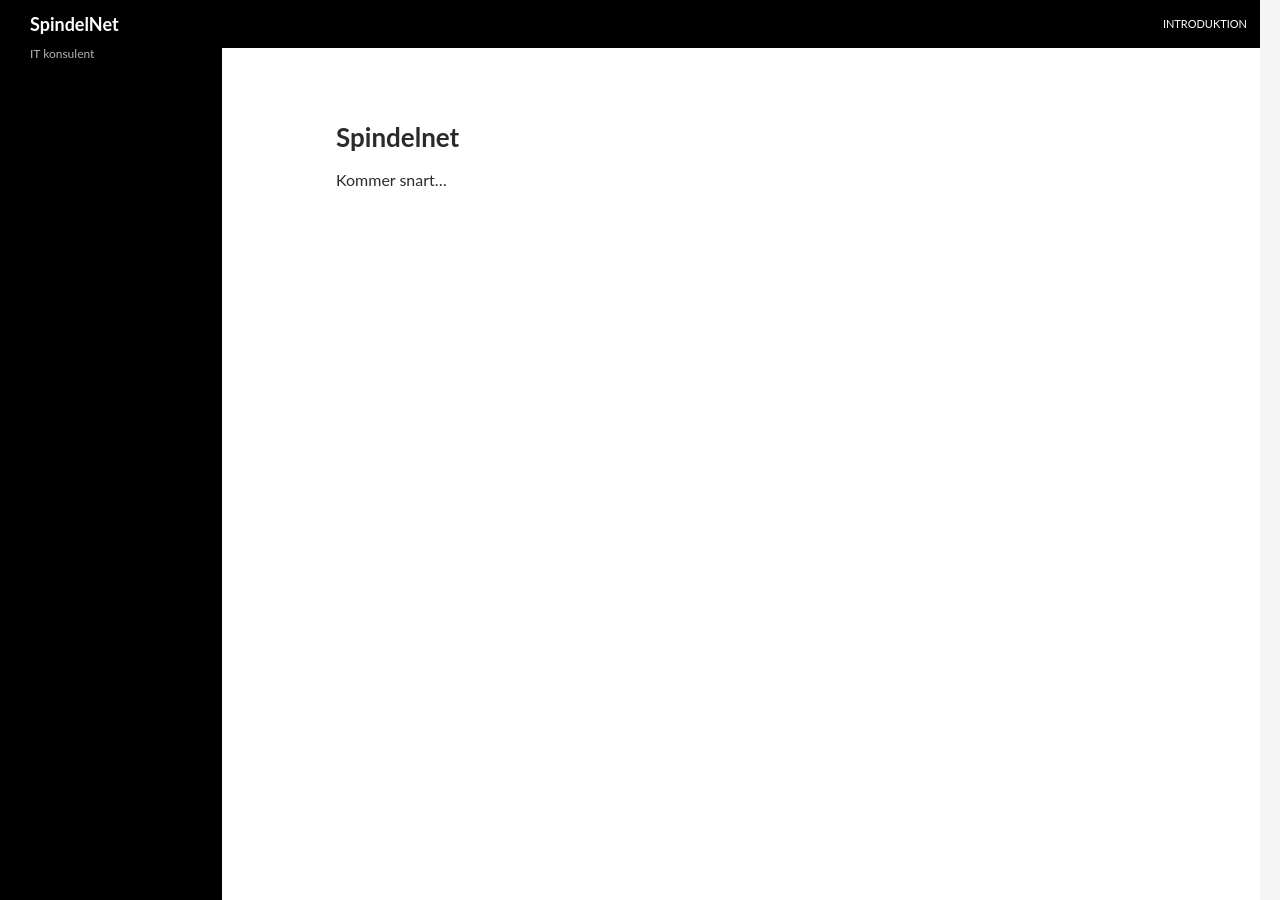
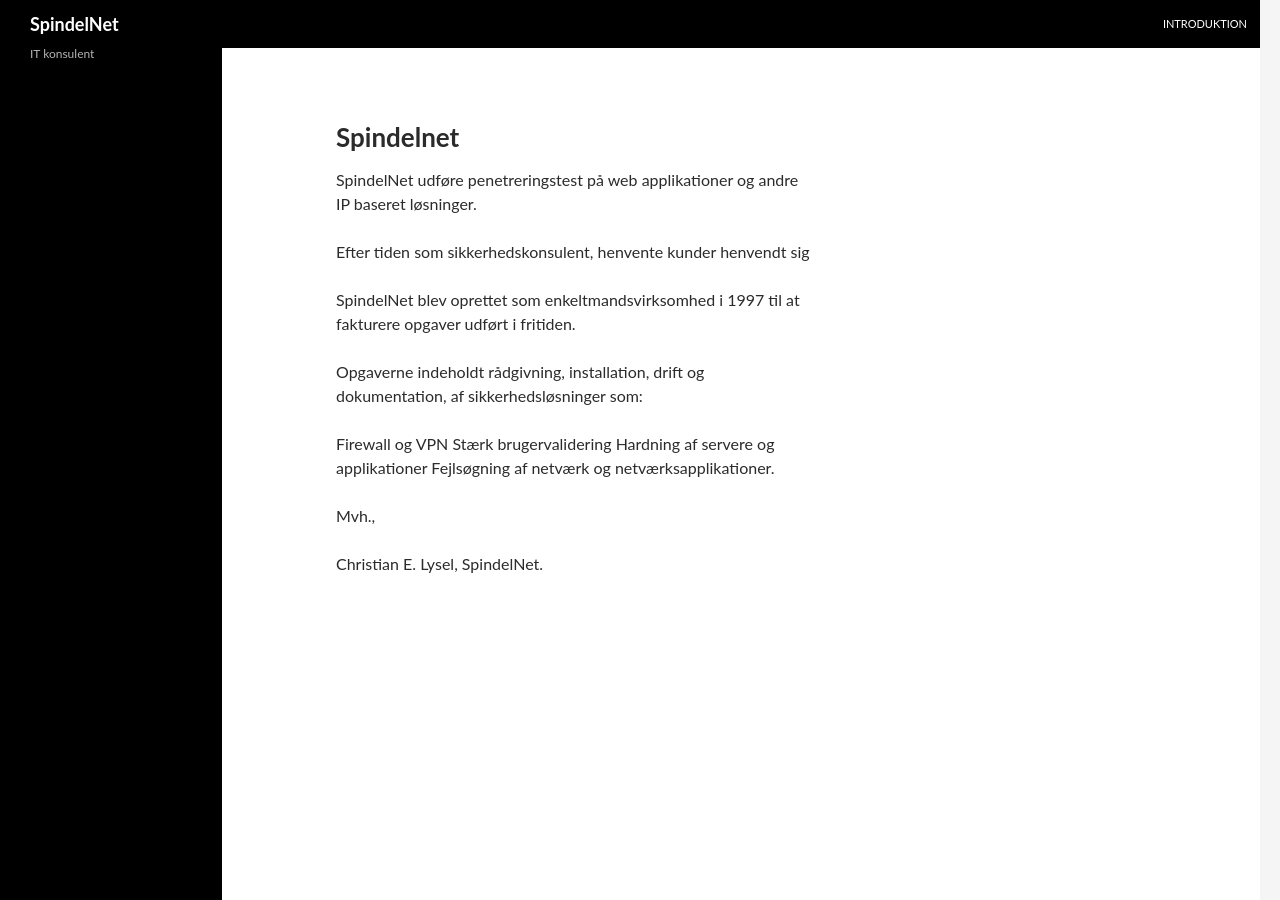
Before and after one commit to clysel/spindelnet.github.io, a Jekyll site: the page built from index.markdown, in a window 1280 px wide and 900 px high. Built offline with Jekyll 4.4.1, drawn with Linux system fonts in a browser that asks for light colours.

Commit message:
Update index.markdown

```diff
--- a/index.markdown
+++ b/index.markdown
@@ -5,4 +5,21 @@ menu: 10
 published: true
 ---
 
-Kommer snart...
+SpindelNet udføre penetreringstest på web applikationer og andre IP baseret løsninger.
+
+
+Efter tiden som sikkerhedskonsulent, henvente kunder henvendt sig
+
+SpindelNet blev oprettet som enkeltmandsvirksomhed i 1997 til at fakturere opgaver udført i fritiden.
+
+Opgaverne indeholdt rådgivning, installation, drift og dokumentation, af sikkerhedsløsninger som:
+
+Firewall og VPN
+Stærk brugervalidering
+Hardning af servere og applikationer
+Fejlsøgning af netværk og netværksapplikationer.
+
+
+Mvh.,
+
+Christian E. Lysel, SpindelNet.
```
